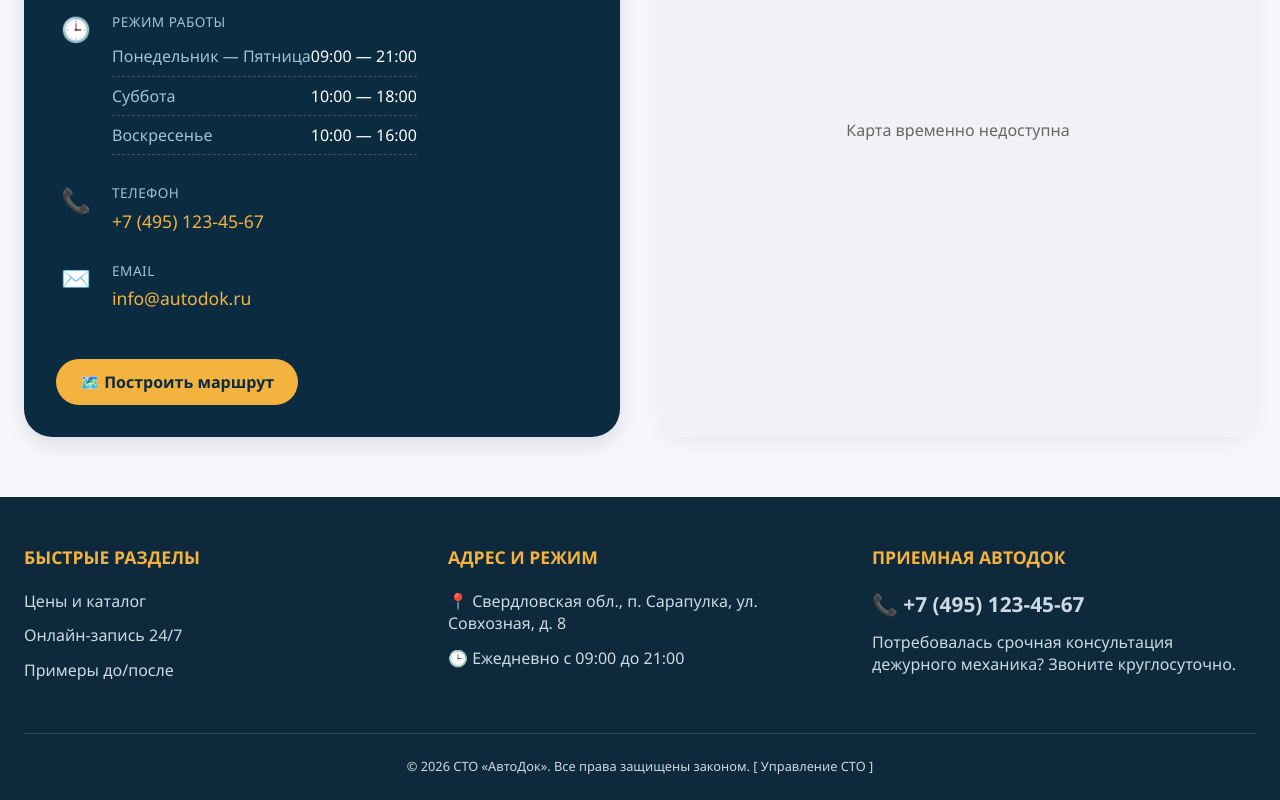
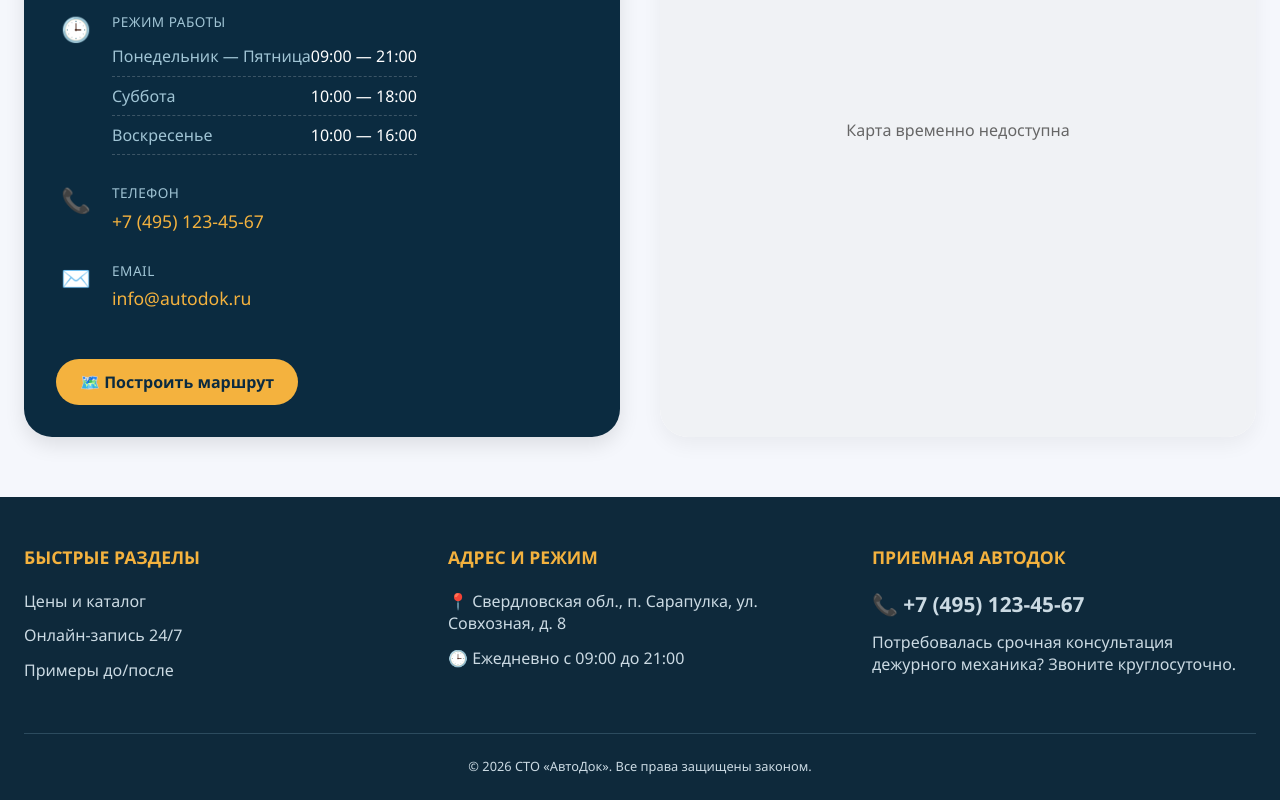
Before and after one commit to Salahotdinov/SiteSTOavto, a website: page contacts.html in a window 1280 px wide. Shown: the part 506-1306 px from the top of the page. Drawn offline with nearby package versions, Linux system fonts and the light colour scheme.

Commit message:
Update contacts.html

```diff
--- a/contacts.html
+++ b/contacts.html
@@ -380,7 +380,7 @@
             </div>
         </div>
         <div class="copyright">
-            <p>© 2026 СТО «АвтоДок». Все права защищены законом. [ Управление СТО ]</p>
+            <p>© 2026 СТО «АвтоДок». Все права защищены законом.</p>
         </div>
     </div>
 </footer>
```
